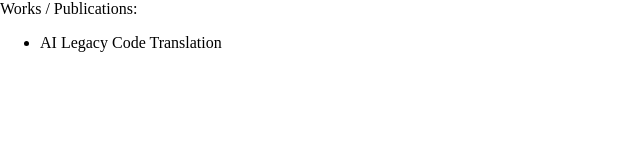
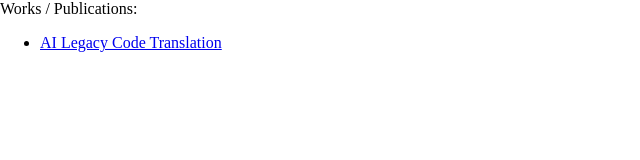
Before and after one commit to agapebondservant/agapebondservant.github.io, a plain HTML site: page index.html in a window 1280 px wide. Shown: the whole page, without its empty margins (0-640 px from the left). Drawn offline with Linux system fonts and the light colour scheme.

Commit message:
Update AI Legacy Code Translation to a link

```diff
--- a/index.html
+++ b/index.html
@@ -17,7 +17,7 @@
     <!--<iframe src="AI Legacy Code Translation.pdf" title="Embedded PDF Viewer"></iframe>-->
     Works / Publications:
     <ul>
-        <li>AI Legacy Code Translation</li>
+        <li><a href="AI%20Legacy%20Code%20Translation.pdf" target="_blank">AI Legacy Code Translation</a></li>
     </ul>
 </body>
 </html>
```
